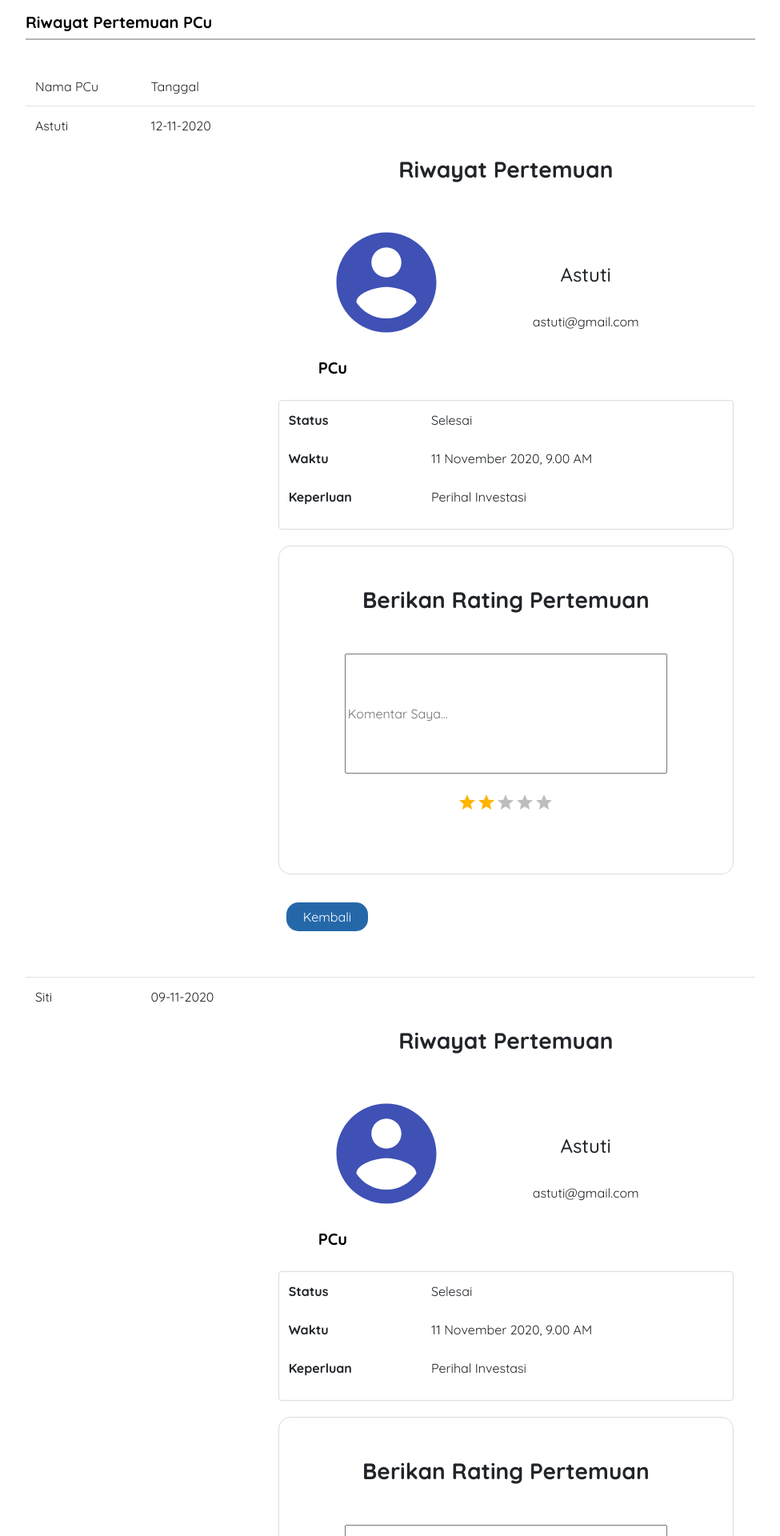
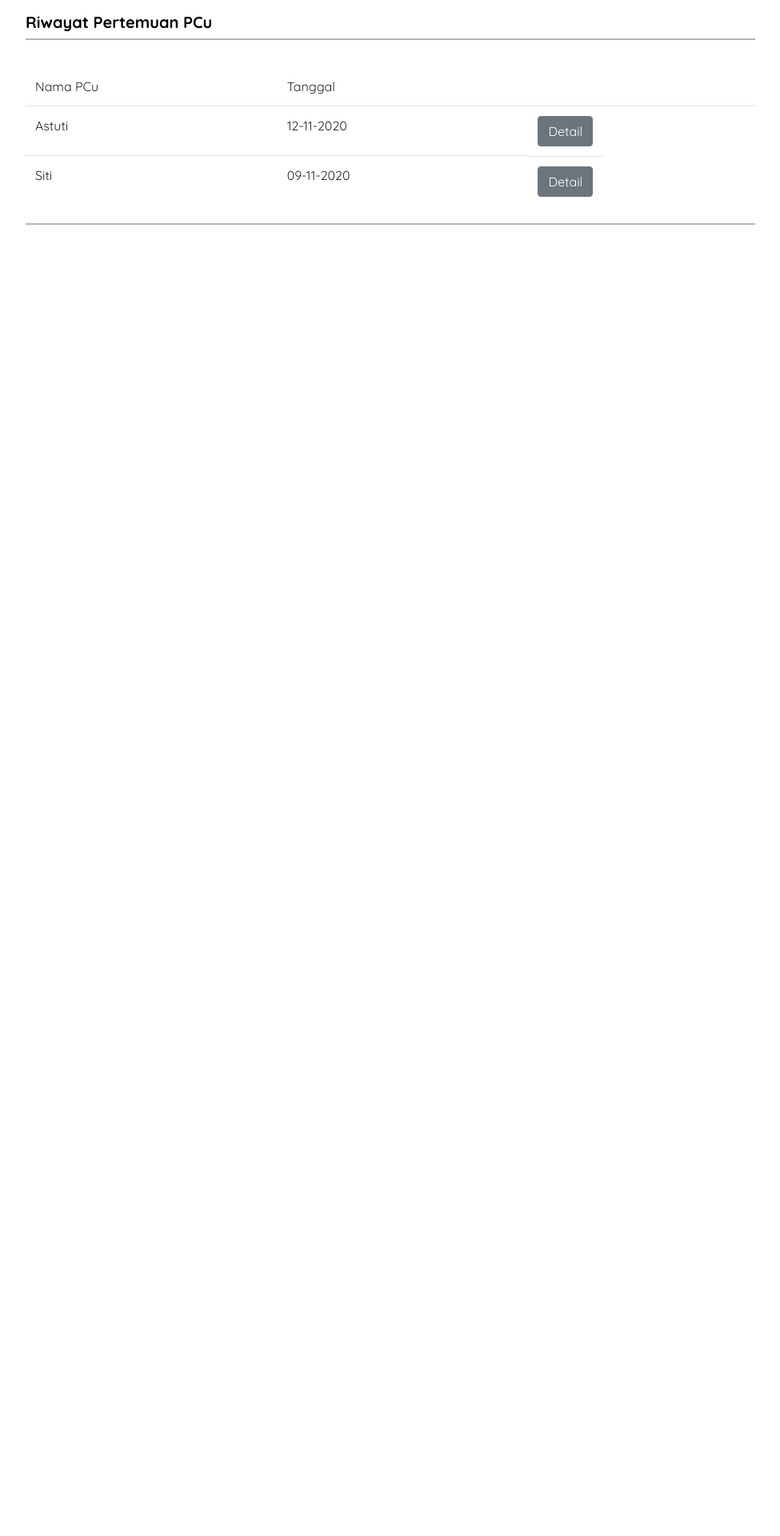
Before and after one commit to irfaul/booking-services, a React (Create React App) app in the folder booking-services/: page /pba/home in a window 1280 px wide. Shown: the part 760-2680 px from the top of the page at 80% size, without its empty margins (152-1127 px from the left). After the commit the page ends 1041 px from the top, so only its background shows below. Built offline with nearby package versions, Linux system fonts and the light colour scheme.

Commit message:
Routing ke Halaman Riwayat Pertemuan

```diff
--- a/booking-services/package.json
+++ b/booking-services/package.json
@@ -6,6 +6,7 @@
     "@date-io/date-fns": "^1.3.13",
     "@material-ui/core": "^4.11.0",
     "@material-ui/icons": "^4.9.1",
+    "@material-ui/lab": "^4.0.0-alpha.56",
     "@material-ui/pickers": "^3.2.10",
     "@testing-library/jest-dom": "^5.11.4",
     "@testing-library/react": "^11.1.0",
--- a/booking-services/src/pages/pba/pba-home.js
+++ b/booking-services/src/pages/pba/pba-home.js
@@ -1,4 +1,5 @@
 import React, {Component} from 'react';
+import { Button} from "reactstrap";
 
 import Container from '@material-ui/core/Container';
 
@@ -7,7 +8,7 @@ import Hero from '../../component/hero';
 import MaterialUIPickers from './date-picker'
 import Table from 'react-bootstrap/Table'
 import JadwalPertemuan from './jadwal-pertemuan';
-import RiwayatPertemuan from './detail-riwayat-pertemuan';
+import { Link } from 'react-router-dom';
 
 
 
@@ -61,12 +62,17 @@ class PBAHome extends Component {
                     <tr>
                         <td>Astuti</td>
                         <td>12-11-2020</td>
-                        <td><RiwayatPertemuan/></td>
+                        <td><Link to="riwayat-pertemuan">
+                            <Button>Detail</Button>
+                            </Link>
+                        </td>
                     </tr>
                     <tr>
                         <td>Siti</td>
                         <td>09-11-2020</td>
-                        <td><RiwayatPertemuan/></td>
+                        <Link to="riwayat-pertemuan">
+                        <td><Button>Detail</Button></td>
+                        </Link>
                     </tr>
                 </tbody>
             </Table>
```
Also changed, not shown: 1 other file (tests, documents, lock files or other folders).
